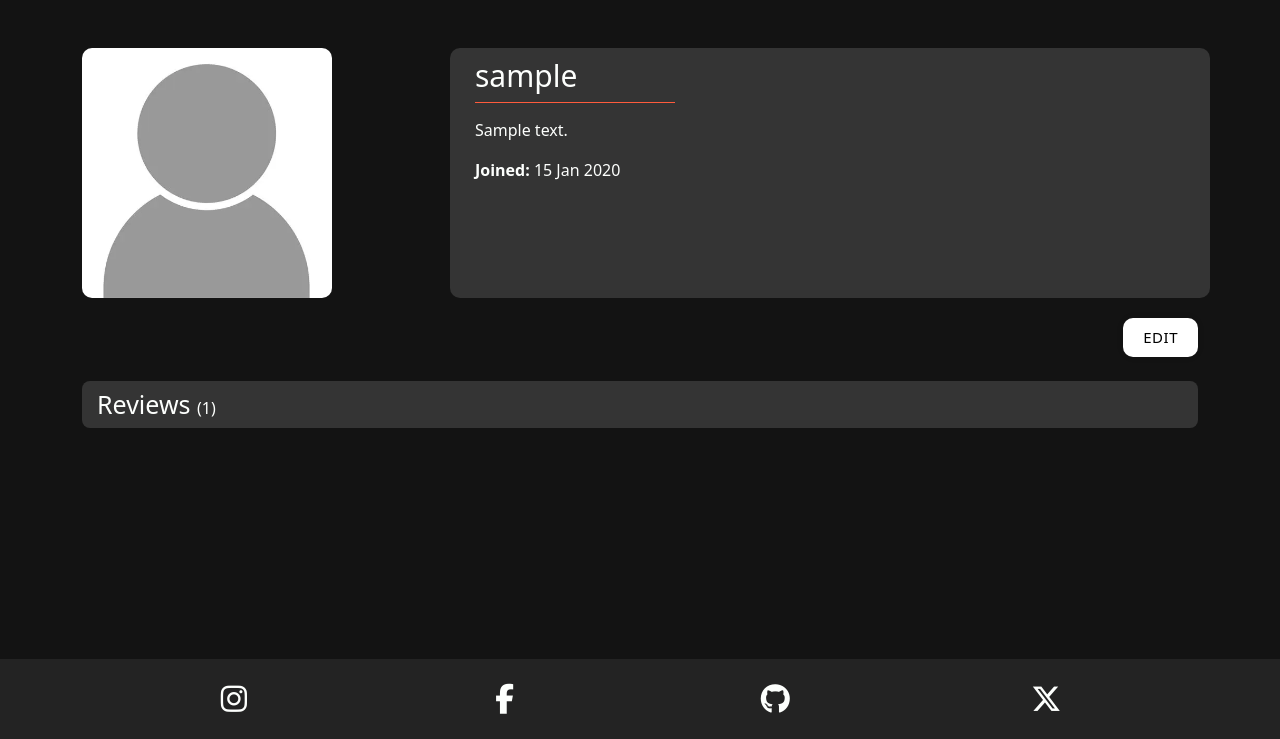
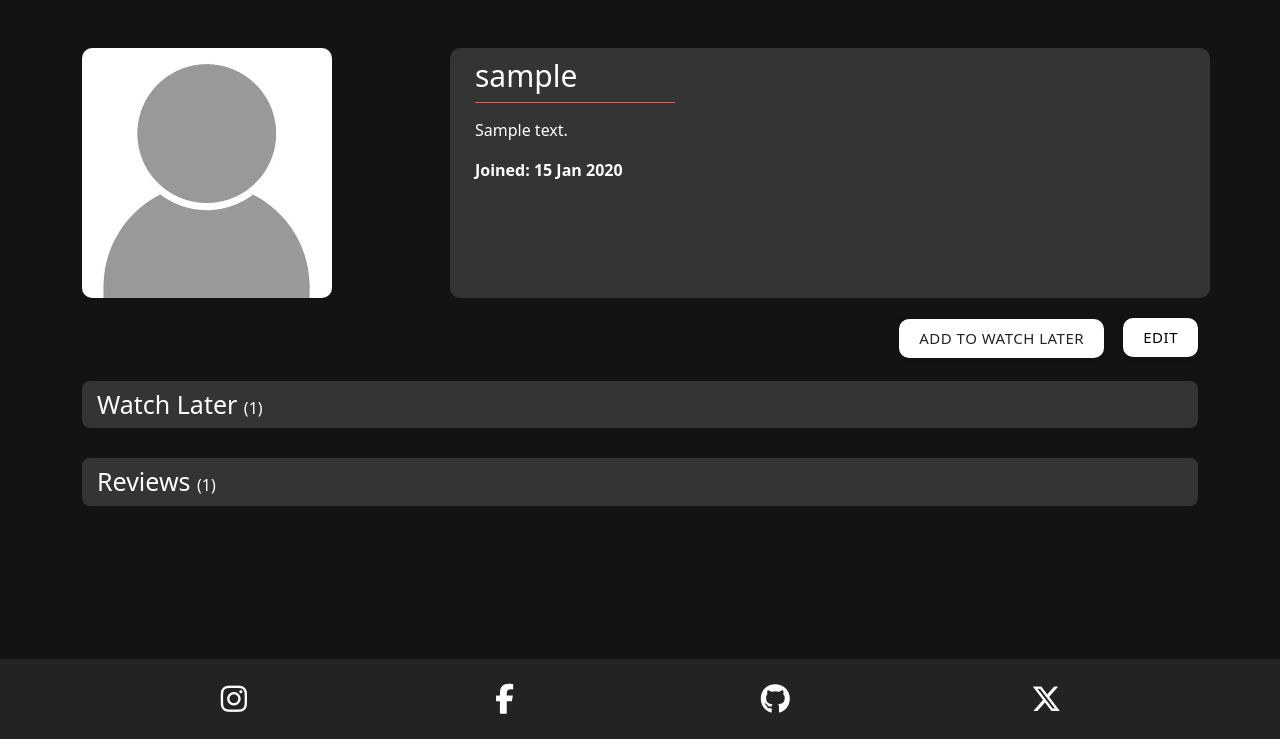
Before and after one commit to m-dixon5/FilmArchive, a Django app: page /profiles/user/1/ in a window 1280 px wide. Shown: the part 61-800 px from the top of the page. Run offline with Django 4.2, Linux system fonts and the light colour scheme; a user stored in the database is signed in; tables that the repository leaves empty hold one stand-in row (values such as "Sample post"); grey boxes marked "Sample" are stand-in pictures; parts of the project's set-up code (start-up, migrations or seed data) failed here and were passed over; some libraries are stand-ins or nearby versions.

Commit message:
Add fucntionality to add a film to the watch later section

```diff
--- a/profiles/templates/profiles/profile.html
+++ b/profiles/templates/profiles/profile.html
@@ -20,15 +20,30 @@
                 {% if profile.bio is not none %}
                 {{ profile.bio|safe }}
                 {% endif %}
-                <p class="mt-3"><strong>Joined: </strong>{{ profile.user.date_joined|date:'d M Y' }}</strong></p>
+                <p class="mt-3"><strong>Joined: {{ profile.user.date_joined|date:'d M Y' }}</strong></p>
             </div>
         </div>
         <div class="text-md-end">
             {% if request.user == profile.user %}
+            <a href="{% url 'add_watchlater' request.user.id %}" class="btn form-button watch-later-button">Add to Watch Later</a>
             <button id="myBtn" class="form-button mb-4">Edit</button>
             {% endif %}
         </div>
 
+        <!-- Watch Later section -->
+        <button type="button" class="collapsible">Watch Later <span class="fs-6">({{ profile.user.user_watch_list.count }})</span></button>
+        <div class="content">
+            <div class="profile-reviews row justify-content-center text-center">
+                {% for item in profile.user.user_watch_list.all %}
+                <div>
+                    <a href="">
+                        <img src="{{ item.film_image }}" class="account-film-img" alt="{{ item.film_title }} image in watch later list">
+                    </a>
+                </div>
+                {% endfor %}
+            </div>
+        </div>
+        <!-- Reviews section -->
         <button type="button" class="collapsible">Reviews <span class="fs-6">({{ profile.user.review_author.count }})</span></button>
         <div class="content">
             <div class="profile-reviews row justify-content-center text-center">
@@ -46,14 +61,13 @@
         </div>
     </div>
 </div>
-
-<!-- The Modal -->
+<!-- Edit Modal -->
 <div id="myModal" class="modal mt-5">
     <!-- Modal content -->
-    <div class="modal-content container">
+    <div class="modal-content container forms">
       <span class="close fs-1 pe-2">&times;</span>
       <form method="POST" action="{% url 'edit_profile' profile.id %}" class="mb-2 p-2" enctype="multipart/form-data">
-        <h2 class="text-center fs-4">Edit Profile</h2>
+        <h2 class="text-center fs-3">Edit Profile</h2>
         {% csrf_token %}
         {{ form|crispy }}
         {{ form.media }}
--- a/profiles/urls.py
+++ b/profiles/urls.py
@@ -1,9 +1,10 @@
 from django.urls import path
-from .views import Profiles, EditProfile
+from .views import Profiles, EditProfile, WatchLaterAdd
 
 
 urlpatterns = [
     path("user/<slug:pk>/", Profiles.as_view(), name="profile"),
-    # path("edit/<slug:pk>/", EditProfile.as_view(), name="edit_profile"),
     path("user/<slug:pk>/edit", EditProfile.as_view(), name="edit_profile"),
+    path("user/<slug:pk>/watchlater", WatchLaterAdd.as_view(),
+         name="add_watchlater"),
 ]
--- a/profiles/views.py
+++ b/profiles/views.py
@@ -1,7 +1,8 @@
-from django.views.generic import TemplateView, UpdateView
+from django.views.generic import TemplateView, UpdateView, ListView, CreateView
 from django.contrib.auth.mixins import UserPassesTestMixin, LoginRequiredMixin
-from .models import Profile
-from .forms import ProfileForm
+from .models import Profile, WatchLater
+from .forms import ProfileForm, WatcherLaterForm
+from django.contrib import messages
 
 
 class Profiles(TemplateView):
@@ -11,10 +12,7 @@ class Profiles(TemplateView):
 
     def get_context_data(self, **kwargs):
         profile = Profile.objects.get(user=self.kwargs["pk"])
-        context = {
-            "profile": profile,
-            "form": ProfileForm(instance=profile)
-        }
+        context = {"profile": profile, "form": ProfileForm(instance=profile)}
 
         return context
 
@@ -26,8 +24,22 @@ class EditProfile(LoginRequiredMixin, UserPassesTestMixin, UpdateView):
     model = Profile
 
     def form_valid(self, form):
-        self.success_url = f'/profiles/user/{self.object.user.id}'
+        self.success_url = f"/profiles/user/{self.object.user.id}"
         return super().form_valid(form)
 
     def test_func(self):
         return self.request.user == self.get_object().user
+
+
+class WatchLaterAdd(LoginRequiredMixin, CreateView):
+    """Add watch list item"""
+
+    template_name = "profiles/watch_Later.html"
+    model = WatchLater
+    form_class = WatcherLaterForm
+    success_url = "/reviews/"
+
+    def form_valid(self, form):
+        form.instance.user = self.request.user
+        messages.success(self.request, "Added film to Watch Later")
+        return super(WatchLaterAdd, self).form_valid(form)
```
Also changed, not shown: profiles/templates/profiles/watch_Later.html (added, +17 -0 lines).
